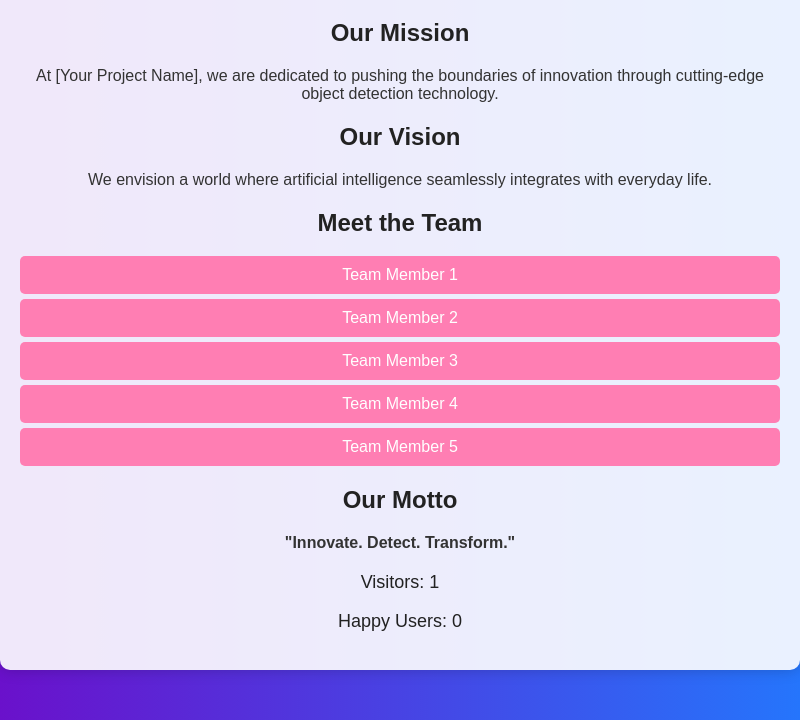
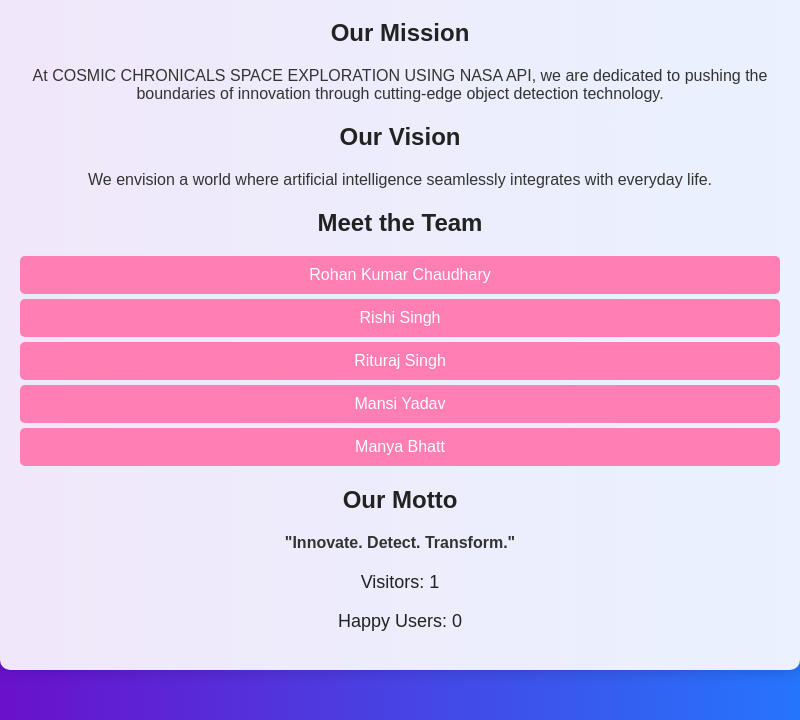
Before and after one commit to ROHANDACE/COSMIC-CHRONICALS-USING-NASA-API, an Electron app: page aboutus.html in a window 800 px wide. Shown: the part 131-851 px from the top of the page. Drawn offline with Linux system fonts and the light colour scheme.

Commit message:
Updated aboutus page with new edits

```diff
--- a/aboutus.html
+++ b/aboutus.html
@@ -69,18 +69,18 @@
     <div class="container">
         <h1>About Us</h1>
         <h2>Our Mission</h2>
-        <p>At [Your Project Name], we are dedicated to pushing the boundaries of innovation through cutting-edge object detection technology.</p>
+        <p>At COSMIC CHRONICALS SPACE EXPLORATION USING NASA API, we are dedicated to pushing the boundaries of innovation through cutting-edge object detection technology.</p>
 
         <h2>Our Vision</h2>
         <p>We envision a world where artificial intelligence seamlessly integrates with everyday life.</p>
 
         <h2>Meet the Team</h2>
         <ul>
-            <li>Team Member 1</li>
-            <li>Team Member 2</li>
-            <li>Team Member 3</li>
-            <li>Team Member 4</li>
-            <li>Team Member 5</li>
+            <li>Rohan Kumar Chaudhary</li>
+            <li>Rishi Singh</li>
+            <li>Rituraj Singh </li>
+            <li>Mansi Yadav</li>
+            <li>Manya Bhatt</li>
         </ul>
 
         <h2>Our Motto</h2>
```
